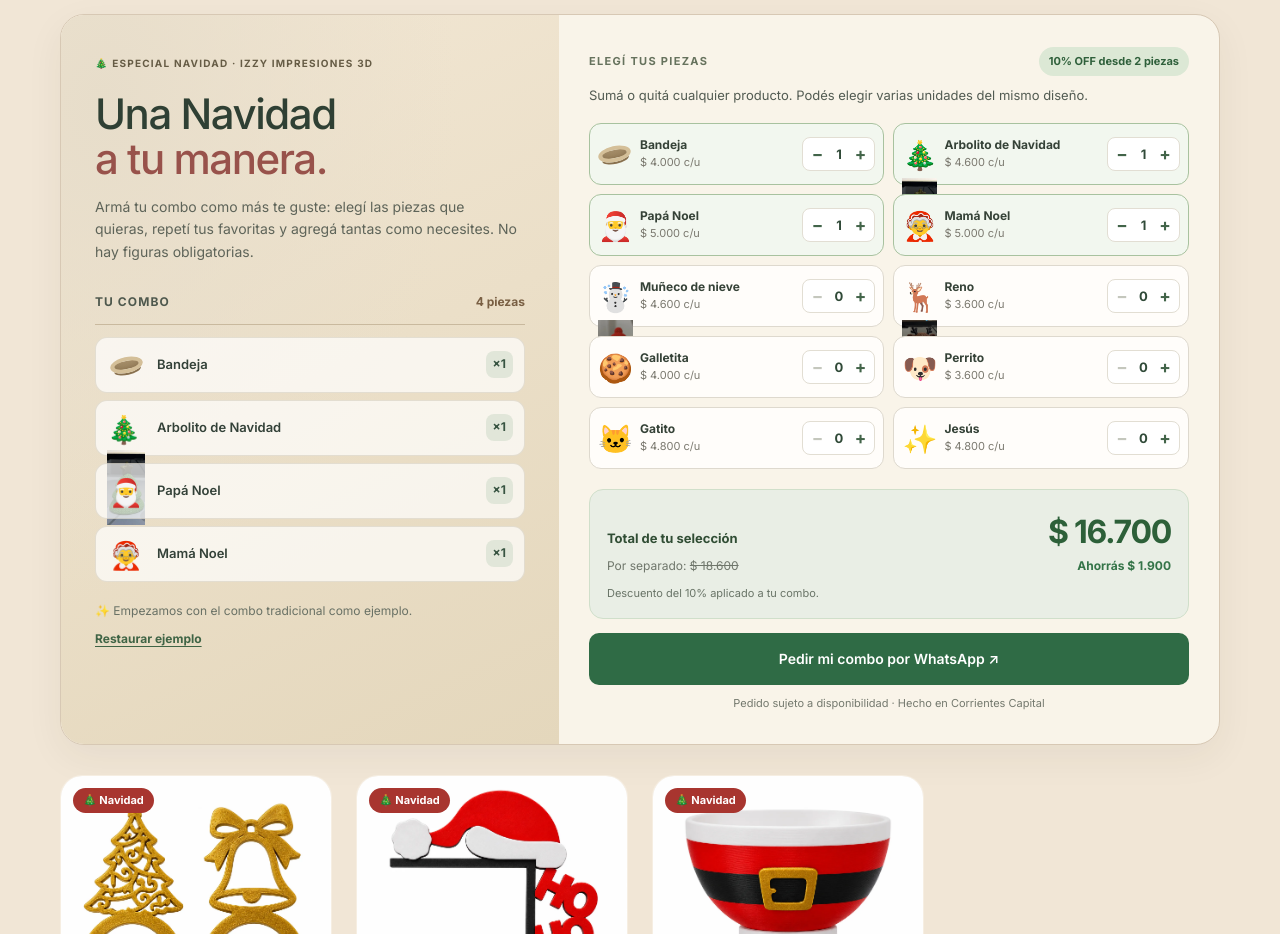
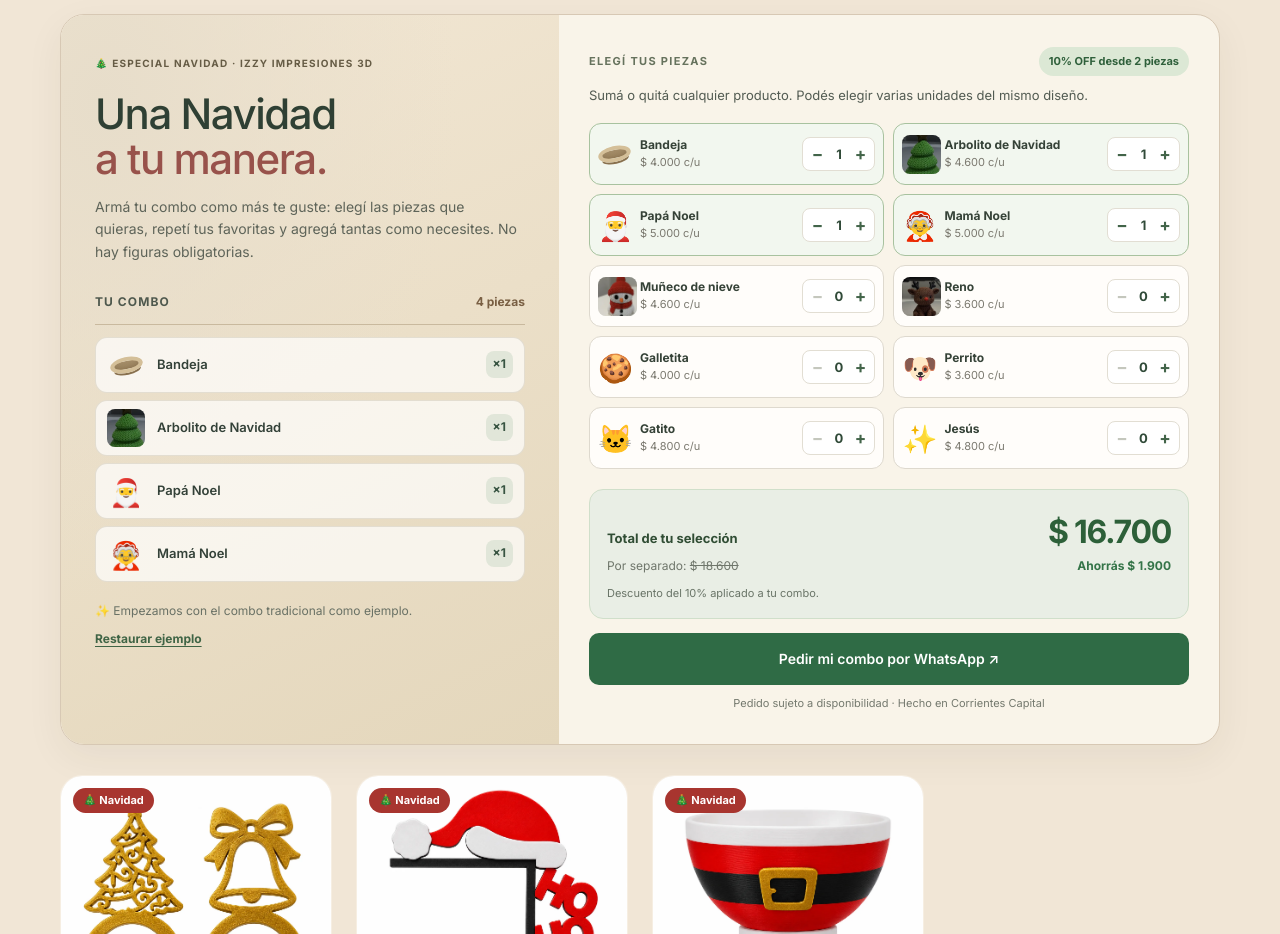
Before and after one commit to Izzy-impresiones/izzy-impresiones.github.io, a plain HTML site: page index.html in a window 1280 px wide. Shown: the part 1420-2354 px from the top of the page. Drawn offline with Linux system fonts and the light colour scheme.

Commit message:
Estilizar miniaturas fotográficas para el armador de Navidad

```diff
--- a/assets/combo-navidad.css
+++ b/assets/combo-navidad.css
@@ -68,3 +68,11 @@
   .combo-counter output{min-width:22px}
   .combo-price-top strong{font-size:26px}
 }
+
+
+/* Fotografías reales de las primeras piezas tejidas */
+.combo-figure{position:relative;display:block;width:100%;height:100%;overflow:hidden;border-radius:8px;background:#e5e6e0}
+.combo-figure .combo-emoji{position:absolute;inset:0;display:grid;place-items:center;font-size:27px}
+.combo-figure img{position:absolute;inset:0;width:100%;height:100%;object-fit:cover;object-position:center}
+.combo-choice-art .combo-figure{width:39px;height:39px}
+.combo-selected-art .combo-figure{width:38px;height:38px}
```
